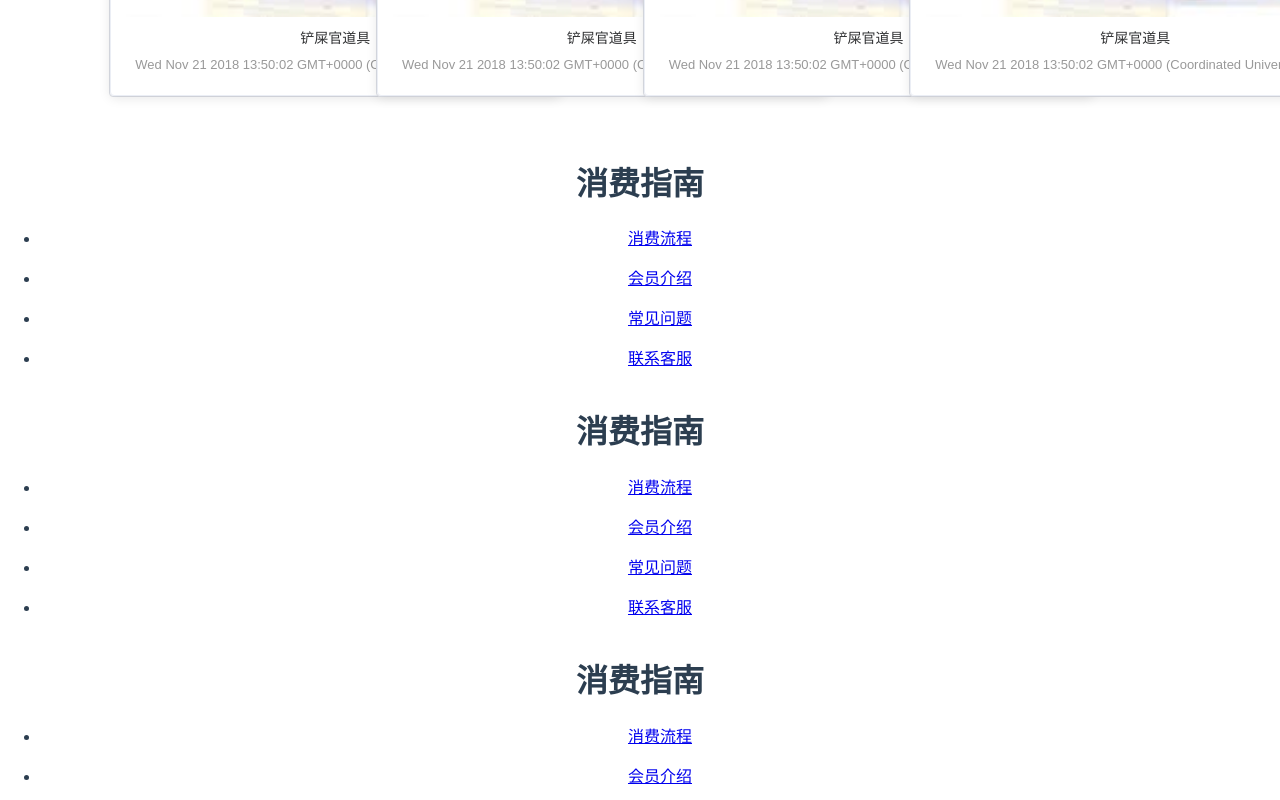
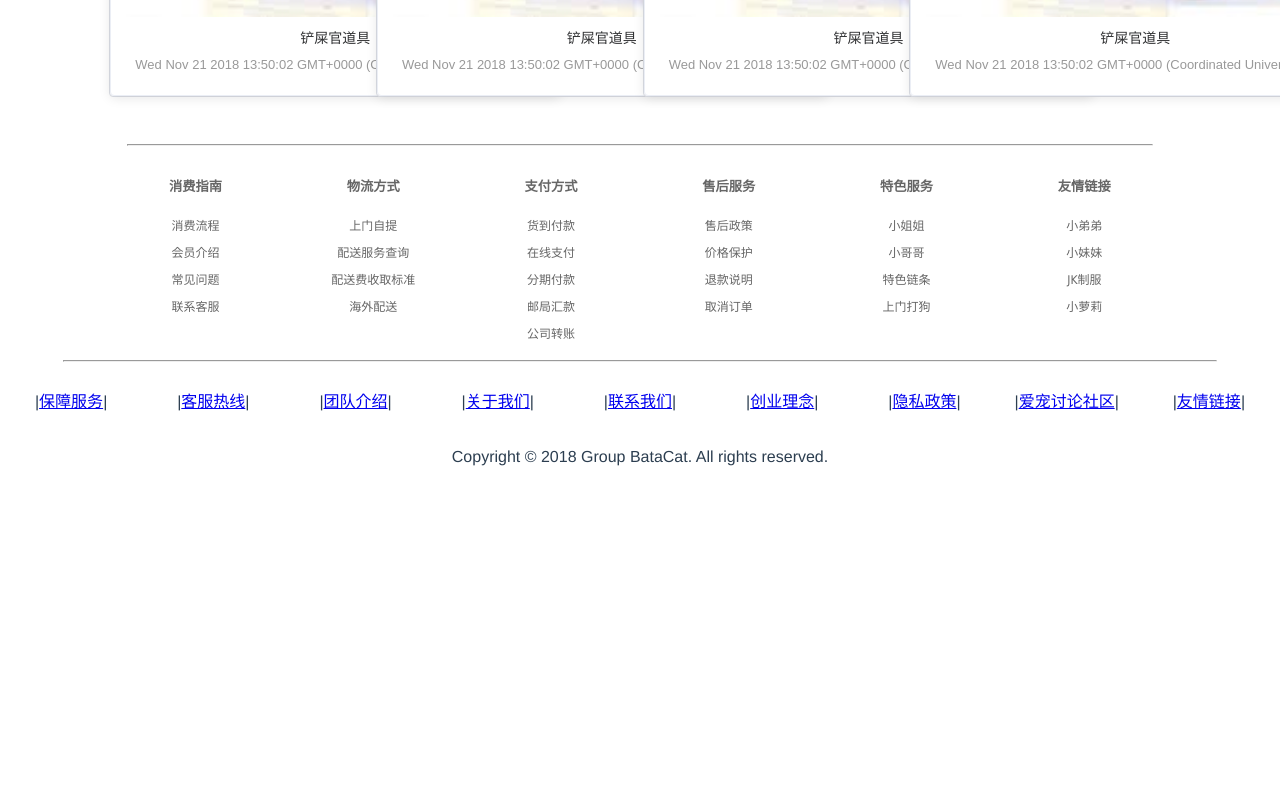
Before and after one commit to smuec2016-BetaCat/PetCamp-FrontEnd, a Vue app: page / in a window 1280 px wide. Shown: the part 3740-4540 px from the top of the page. After the commit the page ends 4206 px from the top, so only its background shows below. Built offline with nearby package versions, Linux system fonts and the light colour scheme; no server answers.

Commit message:
Components FrontPage V2

```diff
--- a/src/components/FrontPage/FrontPageFeatures.vue
+++ b/src/components/FrontPage/FrontPageFeatures.vue
@@ -1,16 +1,19 @@
 <template>
 	<div>
+
+		<hr class="hr-up">
 		<el-row>
-			<el-col v-for="item in items" :key="item.id">
-				<h1 v-text="item.title"></h1>
-				<ul v-for="msg in item.message" :key="msg">
-					<li><router-link to="" v-text="msg.link"></router-link></li>
-				</ul>
+			<el-col :offset="2" :span="20">
+				<el-col :span="4" v-for="item in items" :key="item.id">
+					<h5 v-text="item.title"></h5>
+					<ul v-for="msg in item.message" :key="msg.id">
+						<li><router-link to="" v-text="msg.link"></router-link></li>
+					</ul>
+				</el-col>
 			</el-col>
 		</el-row>
-		<hr class="hr-up">
-		<div>{{msg}}</div>
 		<hr class="hr-down">
+		<br>
 	</div>
 
 </template>
@@ -23,19 +26,22 @@
                 msg:`这是一个功能介绍组件暂时还没有更多的介绍昨天出去玩了一天一个晚上做出来的网页看上去非常粗糙而我又是一个挑剔样式的人非常不适`,
 				items:[
 					{id:0,title:"消费指南",message:[
-						{link:"消费流程"},{link:"会员介绍"},{link:"常见问题"},{link:"联系客服"}]
+						{id:1,link:"消费流程"},{id:2,link:"会员介绍"},{id:3,link:"常见问题"},{id:4,link:"联系客服"}]
 					},
-                    {id:0,title:"消费指南",message:[
-                            {link:"消费流程"},{link:"会员介绍"},{link:"常见问题"},{link:"联系客服"}]
+                    {id:1,title:"物流方式",message:[
+                            {id:1,link:"上门自提"},{id:2,link:"配送服务查询"},{id:3,link:"配送费收取标准"},{id:4,link:"海外配送"}]
                     },
-                    {id:0,title:"消费指南",message:[
-                            {link:"消费流程"},{link:"会员介绍"},{link:"常见问题"},{link:"联系客服"}]
+                    {id:2,title:"支付方式",message:[
+                            {id:1,link:"货到付款"},{id:2,link:"在线支付"},{id:3,link:"分期付款"},{id:4,link:"邮局汇款"},{id:5,link:"公司转账"}]
                     },
-                    {id:0,title:"消费指南",message:[
-                            {link:"消费流程"},{link:"会员介绍"},{link:"常见问题"},{link:"联系客服"}]
+                    {id:3,title:"售后服务",message:[
+                            {id:1,link:"售后政策"},{id:2,link:"价格保护"},{id:3,link:"退款说明"},{id:4,link:"取消订单"}]
                     },
-                    {id:0,title:"消费指南",message:[
-                            {link:"消费流程"},{link:"会员介绍"},{link:"常见问题"},{link:"联系客服"}]
+                    {id:4,title:"特色服务",message:[
+                            {id:1,link:"小姐姐"},{id:2,link:"小哥哥"},{id:3,link:"特色链条"},{id:4,link:"上门打狗"}]
+                    },
+                    {id:5,title:"友情链接",message:[
+                            {id:1,link:"小弟弟"},{id:2,link:"小妹妹"},{id:3,link:"JK制服"},{id:4,link:"小萝莉"}]
                     }
 				]
             }
@@ -50,4 +56,19 @@
 .hr-down{
 	width: 90%;
 }
+h5{
+	color: #666;
+}
+ul{
+	padding-left: 0;
+	margin: 5%;
+}
+li{
+	list-style: none;
+	font: 12px/1.5 Microsoft YaHei,tahoma,arial,Hiragino Sans GB,\\5b8b\4f53,sans-serif;
+}
+li a{
+	text-decoration: none;
+	color: #666;
+}
 </style>
```
